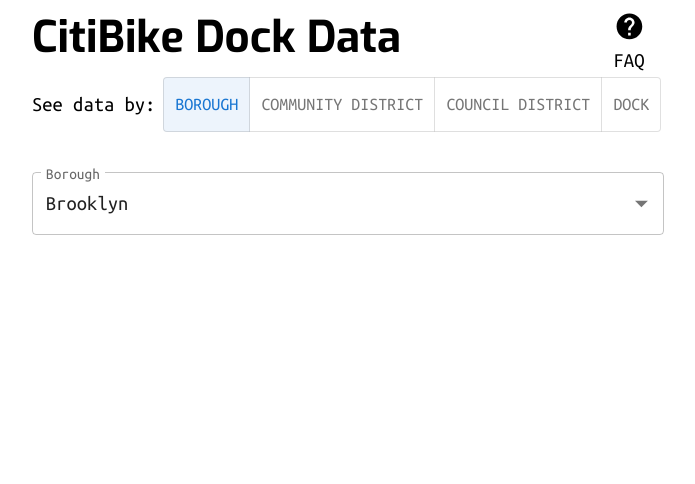
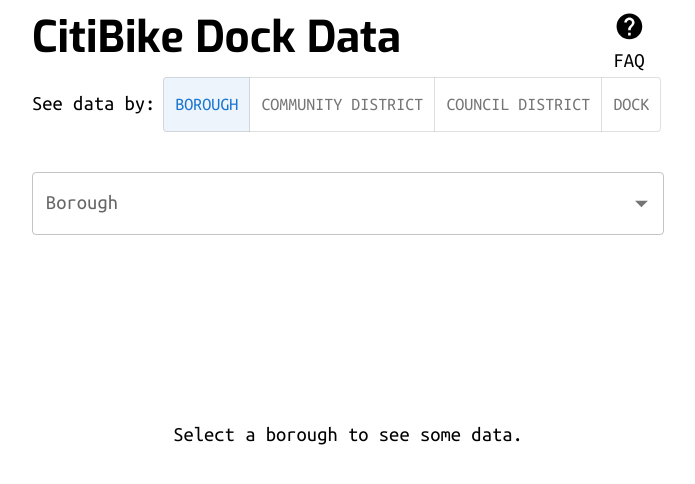
Before and after one commit to zack/citibike, a Next.js app: page / in a window 1280 px wide. Both pictures are taken after a click on the button "BOROUGH". Shown: the top 484 px of the page, without its empty margins (292-987 px from the left). Built offline with nearby package versions, Linux system fonts and the light colour scheme; no server answers; the database is empty.

Commit message:
stylish changes (#24)

```diff
--- a/app/BoroughData.tsx
+++ b/app/BoroughData.tsx
@@ -5,7 +5,14 @@
 import { Granularity } from './constants';
 import LoadingSpinner from './LoadingSpinner';
 import Topline from './Topline';
-import { Box, FormControl, InputLabel, MenuItem, Select } from '@mui/material';
+import {
+  Box,
+  FormControl,
+  InputLabel,
+  MenuItem,
+  Select,
+  Typography,
+} from '@mui/material';
 import React, { memo } from 'react';
 import {
   Timeframe,
@@ -22,14 +29,14 @@
 ) => Promise<ChartData[]>;
 
 export default memo(function BoroughData() {
-  const [borough, setBorough] = React.useState<string>('Brooklyn');
+  const [borough, setBorough] = React.useState<string | undefined>(undefined);
   const [timeframe, setTimeframe] = React.useState<Timeframe | undefined>(
     undefined,
   );
   const [isLoading, setIsLoading] = React.useState(false);
 
   React.useEffect(() => {
-    if (borough !== '') {
+    if (borough !== undefined) {
       setIsLoading(true);
       setTimeframe(undefined);
       getTimeframeData({ dock: { borough } }).then((newData) => {
@@ -81,7 +88,22 @@
         </Box>
       )}
 
-      {!isLoading && timeframe !== undefined && (
+      {!isLoading && borough === undefined && (
+        <Box
+          sx={{
+            display: 'flex',
+            justifyContent: 'center',
+            alignItems: 'center',
+            height: '100%',
+          }}
+        >
+          <Typography>
+            <>Select a borough to see some data.</>
+          </Typography>
+        </Box>
+      )}
+
+      {!isLoading && borough && timeframe !== undefined && (
         <Topline
           borough={borough}
           dataFetcherFunc={() => getToplineData({ dock: { borough } })}
@@ -90,7 +112,7 @@
         />
       )}
 
-      {timeframe !== undefined && (
+      {timeframe !== undefined && borough && (
         <Box sx={{ paddingBottom: 5 }}>
           <DataContainer
             dataFetcherFunc={dataFetcherFunc}
--- a/app/CommunityDistrictData.tsx
+++ b/app/CommunityDistrictData.tsx
@@ -12,6 +12,7 @@
   ListSubheader,
   MenuItem,
   Select,
+  Typography,
 } from '@mui/material';
 import React, { memo } from 'react';
 import {
@@ -150,6 +151,21 @@
         </Box>
       )}
 
+      {!isLoading && communityDistrict === undefined && (
+        <Box
+          sx={{
+            display: 'flex',
+            justifyContent: 'center',
+            alignItems: 'center',
+            height: '100%',
+          }}
+        >
+          <Typography>
+            <>Select a community district to see some data.</>
+          </Typography>
+        </Box>
+      )}
+
       {!isLoading && communityDistrict && timeframe !== undefined && (
         <Topline
           borough={borough}
--- a/app/CouncilDistrictData.tsx
+++ b/app/CouncilDistrictData.tsx
@@ -12,6 +12,7 @@
   ListSubheader,
   MenuItem,
   Select,
+  Typography,
 } from '@mui/material';
 import React, { memo } from 'react';
 import {
@@ -150,6 +151,21 @@
         </Box>
       )}
 
+      {!isLoading && councilDistrict === undefined && (
+        <Box
+          sx={{
+            display: 'flex',
+            justifyContent: 'center',
+            alignItems: 'center',
+            height: '100%',
+          }}
+        >
+          <Typography>
+            <>Select a council district to see some data.</>
+          </Typography>
+        </Box>
+      )}
+
       {!isLoading && councilDistrict && timeframe !== undefined && (
         <Topline
           borough={borough}
--- a/app/FAQ.tsx
+++ b/app/FAQ.tsx
@@ -102,7 +102,7 @@
         it at{' '}
         <a href='mailto:citibikedata.nyc@youngren.io'>
           citibikedata.nyc@youngren.io
-        </a>
+        </a>.
       </Typography>
 
       <Typography
--- a/app/ViewPicker.tsx
+++ b/app/ViewPicker.tsx
@@ -23,8 +23,10 @@
 
   return (
     <Box sx={{ height: '100%' }}>
-      <div style={{ display: 'flex', alignItems: 'center' }}>
-        <Typography sx={{ marginRight: 1 }}> See data by: </Typography>
+      <div style={{ display: 'inline-block' }}>
+        <Typography sx={{ marginRight: 1, display: 'inline-block' }}>
+          See data by:
+        </Typography>
         <ToggleButtonGroup
           aria-label='view type'
           color='primary'
@@ -50,15 +52,24 @@
         </ToggleButtonGroup>
       </div>
 
-      <Box sx={{ display: view === 'borough' ? 'block' : 'none' }}>
+      <Box
+        sx={{ display: view === 'borough' ? 'block' : 'none', height: '50vh' }}
+      >
         <BoroughData />
       </Box>
 
-      <Box sx={{ display: view === 'community' ? 'block' : 'none' }}>
+      <Box
+        sx={{
+          display: view === 'community' ? 'block' : 'none',
+          height: '50vh',
+        }}
+      >
         <CommunityDistrictData />
       </Box>
 
-      <Box sx={{ display: view === 'council' ? 'block' : 'none' }}>
+      <Box
+        sx={{ display: view === 'council' ? 'block' : 'none', height: '50vh' }}
+      >
         <CouncilDistrictData />
       </Box>
 
```
